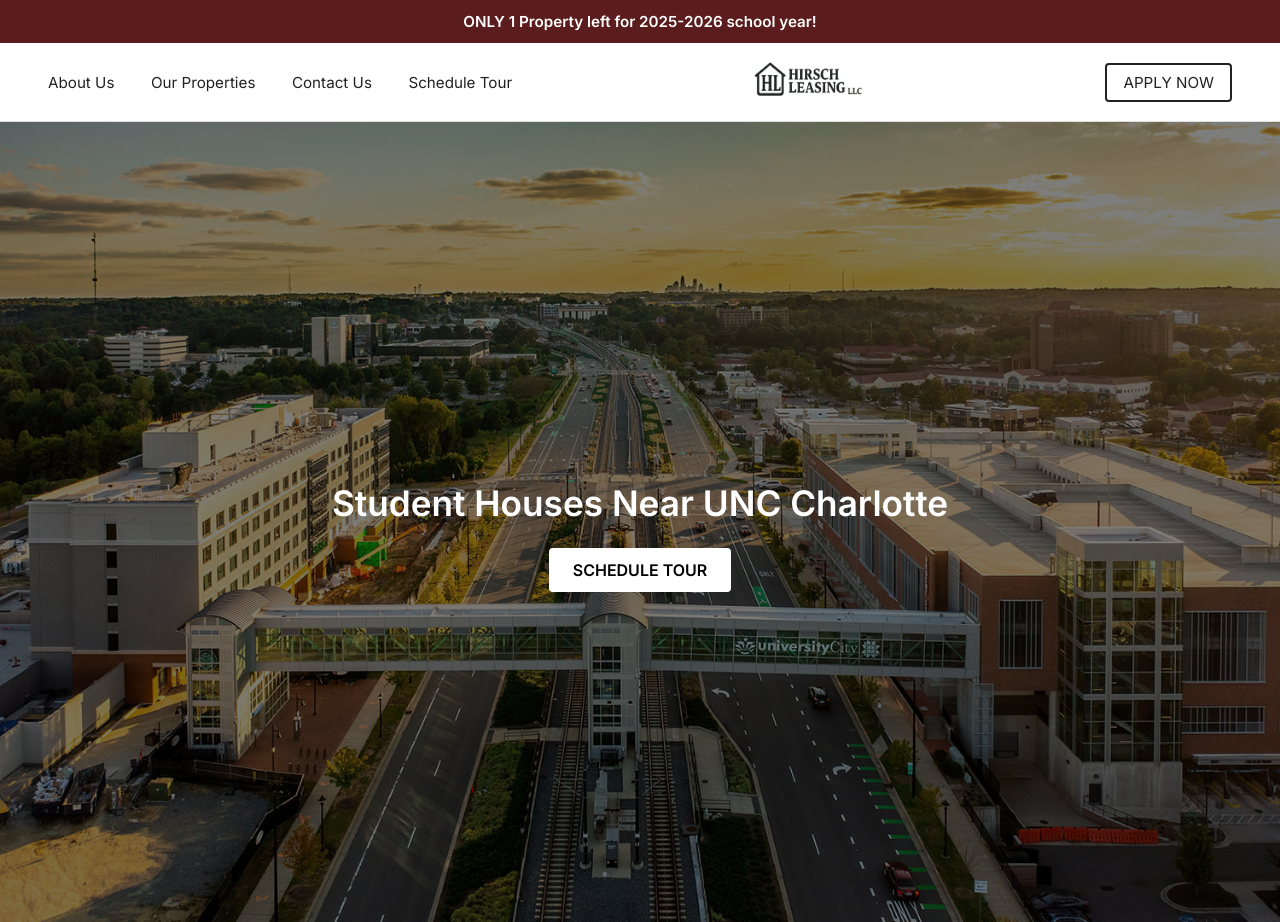
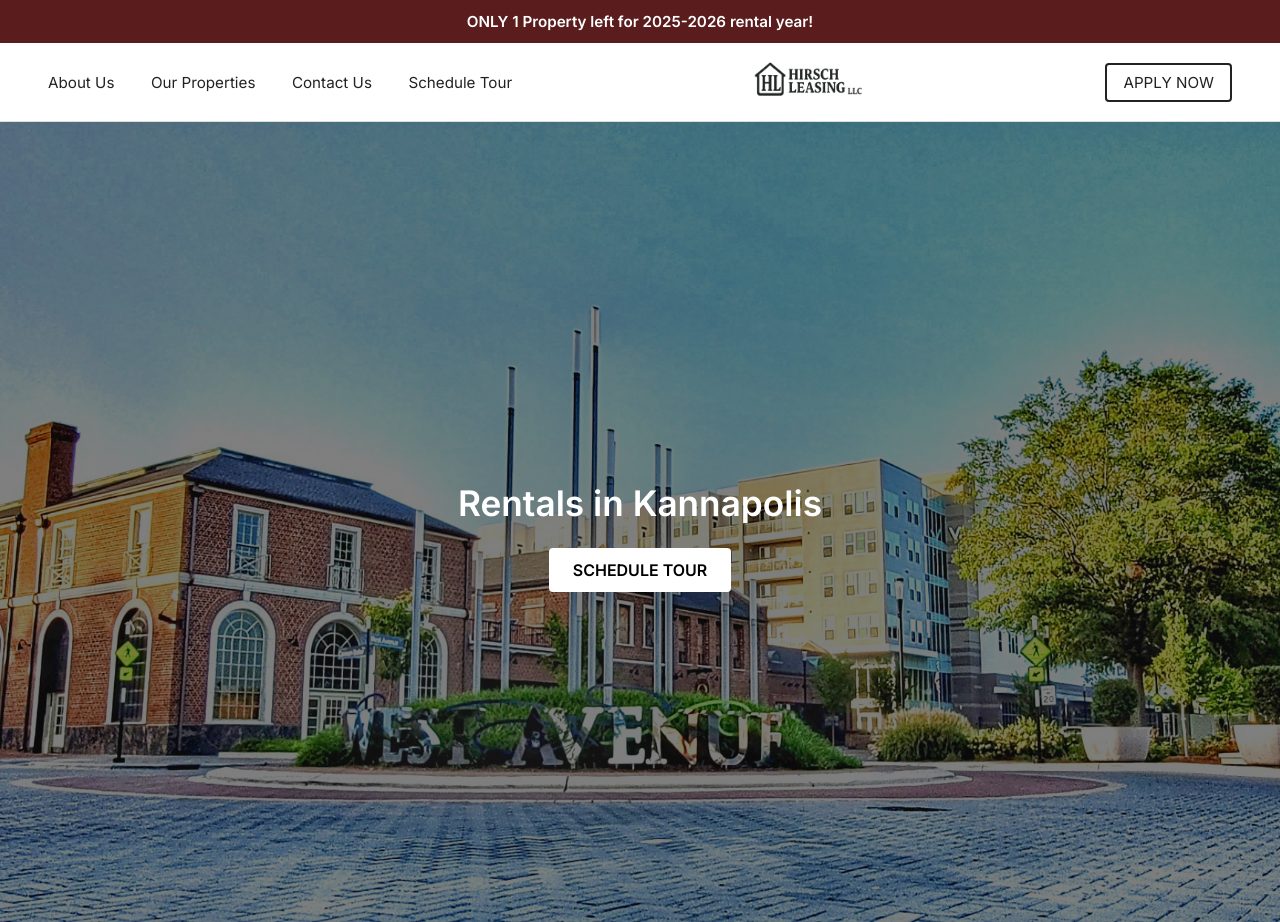
Before and after one commit to ahirsch17/hirsch-properties, a website: page public/website.html in a window 1280 px wide. Drawn offline with Linux system fonts and the light colour scheme.

Commit message:
location change

```diff
--- a/public/website.html
+++ b/public/website.html
@@ -9,7 +9,7 @@
   <style>
     .hero {
       position: relative;
-      background-image: url('Images/TotallyCopyrightCharlotte.jpg');
+      background-image: url('Images/TotallyCopyrightKannapolis.jpg');
       background-size: cover;
       background-position: center;
       height: 100vh;
@@ -69,7 +69,7 @@
 <body>
 
   <div class="announcement">
-    ONLY 1 Property left for 2025-2026 school year!
+    ONLY 1 Property left for 2025-2026 rental year!
   </div>
 
   <header class="navbar">
@@ -88,7 +88,7 @@
   <section class="hero">
     <div class="overlay"></div>
     <div class="hero-text">
-      <h1>Student Houses Near UNC Charlotte</h1>
+      <h1>Rentals in Kannapolis</h1>
       <a href="schedule.html" class="hero-btn">SCHEDULE TOUR</a>
     </div>
   </section>
```
Also changed, not shown: LynxBlue.png (deleted), public/Images/TotallyCopyrightCharlotte.jpg (deleted), public/Images/TotallyCopyrightKannapolis.jpg (added).
